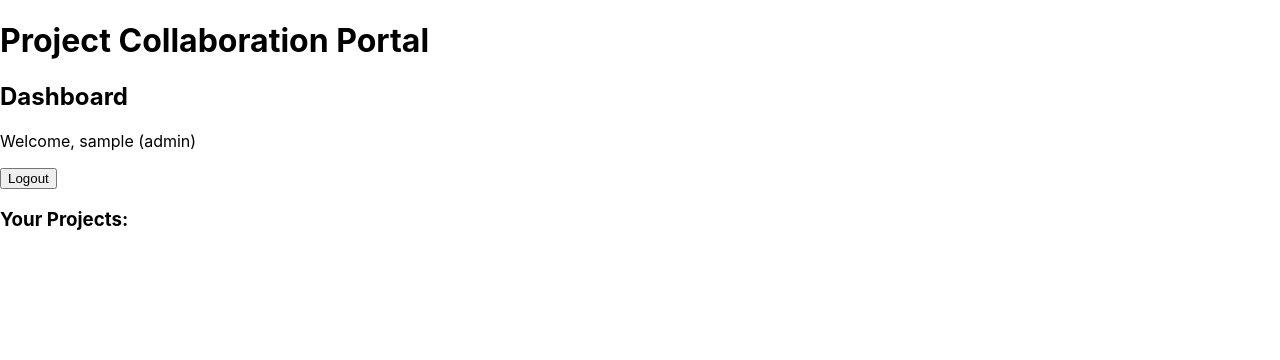
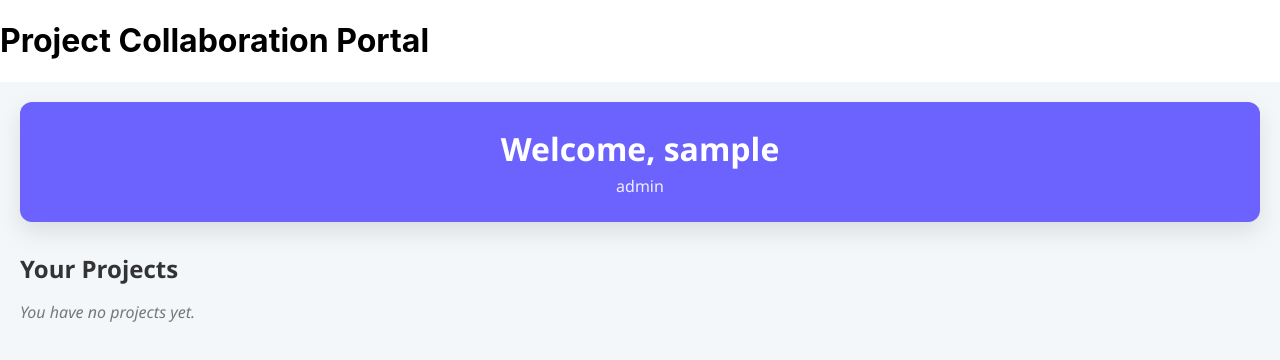
Before and after one commit to phemelomakgopa/NWU-Project-Collaboration-Portal, a React (Create React App) app in the folder frontend/: page /dashboard in a window 1280 px wide. Shown: the top 360 px of the page. Built offline with nearby package versions, Linux system fonts and the light colour scheme; sample sign-in values are in the browser's storage.

Commit message:
modernized Dashboard

```diff
--- /dev/null
+++ b/frontend/src/components/Dashboard.css
@@ -0,0 +1,75 @@
+/* Container */
+.dashboard-container {
+  font-family: 'Segoe UI', Tahoma, Geneva, Verdana, sans-serif;
+  background: #f4f7fa;
+  min-height: 100vh;
+  padding: 20px;
+}
+
+/* Header */
+.dashboard-header {
+  background: #6c63ff;
+  color: #fff;
+  padding: 25px 20px;
+  border-radius: 12px;
+  text-align: center;
+  margin-bottom: 30px;
+  box-shadow: 0 10px 25px rgba(0,0,0,0.1);
+}
+
+.dashboard-header h1 {
+  margin: 0;
+  font-size: 2rem;
+}
+
+.dashboard-role {
+  display: block;
+  margin-top: 5px;
+  font-weight: 500;
+  font-size: 1rem;
+  opacity: 0.9;
+}
+
+/* Main section */
+.dashboard-main h2 {
+  color: #333;
+  margin-bottom: 15px;
+  font-size: 1.5rem;
+}
+
+/* Empty state */
+.dashboard-empty {
+  color: #777;
+  font-style: italic;
+}
+
+/* Projects grid */
+.projects-grid {
+  display: grid;
+  grid-template-columns: repeat(auto-fit, minmax(250px, 1fr));
+  gap: 20px;
+}
+
+/* Project card */
+.project-card {
+  background: #fff;
+  padding: 20px;
+  border-radius: 12px;
+  box-shadow: 0 8px 20px rgba(0,0,0,0.1);
+  transition: transform 0.2s ease, box-shadow 0.2s ease;
+}
+
+.project-card:hover {
+  transform: translateY(-5px);
+  box-shadow: 0 12px 25px rgba(0,0,0,0.15);
+}
+
+.project-card h3 {
+  margin-top: 0;
+  color: #6c63ff;
+}
+
+.project-card p {
+  color: #555;
+  font-size: 0.95rem;
+}
--- a/frontend/src/components/Dashboard.js
+++ b/frontend/src/components/Dashboard.js
@@ -1,34 +1,42 @@
-import React, { useEffect } from 'react';
+import React, { useEffect, useState } from 'react';
 import { useNavigate } from 'react-router-dom';
+import './Dashboard.css'; // We'll create this for styling
 
 function Dashboard() {
   const navigate = useNavigate();
   const user = JSON.parse(localStorage.getItem('user'));
+  const [projects, setProjects] = useState([]); // empty for now
 
   useEffect(() => {
     if (!user) {
-      localStorage.removeItem('user');
       navigate('/');
     }
   }, [user, navigate]);
 
   if (!user) return null;
 
-  const handleLogout = () => {
-    localStorage.removeItem('user');
-    navigate('/');
-  };
+  return (
+    <div className="dashboard-container">
+      <header className="dashboard-header">
+        <h1>Welcome, {user.username}</h1>
+        <span className="dashboard-role">{user.role}</span>
+      </header>
 
-  return (
-    <div>
-      <h2>Dashboard</h2>
-      <p>Welcome, {user.username} ({user.role})</p>
-      <button onClick={handleLogout}>Logout</button>
-
-      <h3>Your Projects:</h3>
-      <div id="projects-list">
-        {/* Populate projects later */}
-      </div>
+      <main className="dashboard-main">
+        <h2>Your Projects</h2>
+        {projects.length === 0 ? (
+          <p className="dashboard-empty">You have no projects yet.</p>
+        ) : (
+          <div className="projects-grid">
+            {projects.map((project, index) => (
+              <div key={index} className="project-card">
+                <h3>{project.name}</h3>
+                <p>{project.description}</p>
+              </div>
+            ))}
+          </div>
+        )}
+      </main>
     </div>
   );
 }
```
